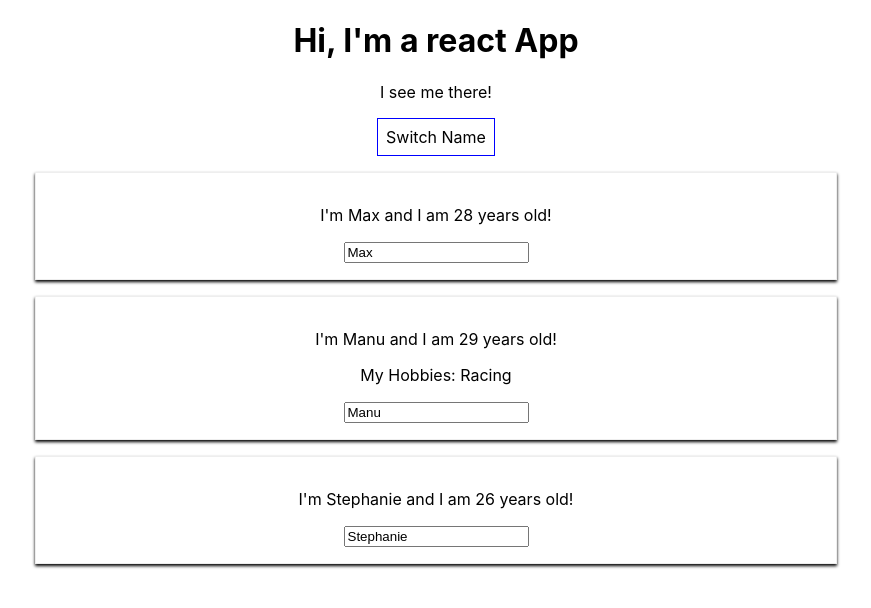
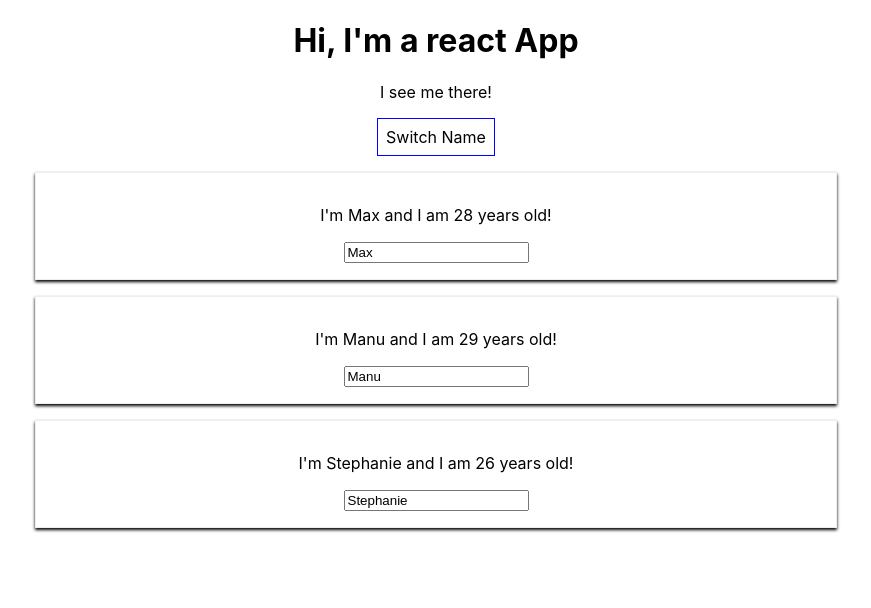
Before and after one commit to NaveenDK/react-js-concepts, a React (Create React App) app: page / in a window 1280 px wide. Both pictures are taken after a click on the button "Switch Name". Shown: the top 608 px of the page, without its empty margins (204-1075 px from the left). Built offline with nearby package versions, Linux system fonts and the light colour scheme.

Commit message:
added finetuned list-conditionals

```diff
--- a/src/App.js
+++ b/src/App.js
@@ -2,45 +2,53 @@ import React, { Component } from 'react';
 import './App.css';
 
 import Person from './Person/Person';
+import person from './Person/Person';
 
 class App extends Component {
   state ={
     persons:[
-      {name: 'Max', age: 28},
-      {name:'Manu', age:29},
-      {name:'Stephanie', age:26}
+      {id: '123', name: 'Max', age: 28},
+      {id: '124', name:'Manu', age:29},
+      {id: '125', name:'Stephanie', age:26}
 
     ],
     showPersons :false
 
   }
+ deletePersonHandler = (personIndex) =>{
+ //EVEN THOUGH below line does the job - in JS objects, arrays are reference type therefore after
+ //this line 'persons' can be mutated so its better to use the line which is 'const persons = this.state.persons.splice();//
+ //const persons = this.state.persons;
+ //we cann use spice but in ES6 we are better of using this 3 dots - spread operator
+ const persons = [...this.state.persons];
+ persons.splice(personIndex,1);
+ this.setState({persons:persons})
+
+ }
 
 
-  switchNameHandler = (newName) =>{
- // console.log('Was clicked')
-//DONOT MUTATE CHANGE STATE DIRECTLY-not recognized this.state.persons[0].name = 'Maximillian';
-   this.setState({
-    persons:[
-      {name: newName, age: 28},
-      {name:'Manu', age:29},
-      {name:'Stephanie', age:289}
+nameChangedHandler = (event,id )=>{
 
-    ],
+        const personIndex = this.state.persons.findIndex(p => {
+        return p.id === id;
+        });
 
-   })
-  }
+        const person = {
+          ...this.state.persons [personIndex]
+        };
+        //alternative
+        // const person = Object.assign({}, this.stae.persons[personIndex]);
 
-nameChangedHandler = (event)=>{
-  this.setState({
-    persons:[
-      {name: 'Max', age: 28},
-      {name:event.target.value, age:29},
-      {name:'Stephanie', age:26}
+        person.name = event.target.value;
 
-    ]
-   })
+        const persons = [...this.state.persons];
+        persons[personIndex] = person;
 
-}
+        this.setState({
+          persons:persons
+        });
+
+}//end of namechangedhandler
 
 togglePersonsHandler = ()=>{
  const doesShow = this.state.showPersons;
@@ -63,20 +71,16 @@ let persons= null;
 if (this.state.showPersons){
   persons=(
     <div>
-    <Person
-    name={this.state.persons[0].name}
-    age={this.state.persons[0].age}/>
-    <Person
-    name={this.state.persons[1].name}
-    age ={this.state.persons[1].age}
-    click={this.switchNameHandler.bind(this,'Max!')}
-    changed={this.nameChangedHandler}
-    >My Hobbies: Racing</Person>
-
-    <Person
-    name={this.state.persons[2].name}
-      age={this.state.persons[2].age}/>
-</div>
+      {this.state.persons.map((person, index) => {
+        return <Person
+            click ={()=>this.deletePersonHandler(index)}
+            name={person.name}
+            age={person.age}
+            key={person.id}
+            changed ={(event)=> this.nameChangedHandler(event,person.id)}
+            />
+      })}
+    </div>
 
   )
 }
```
